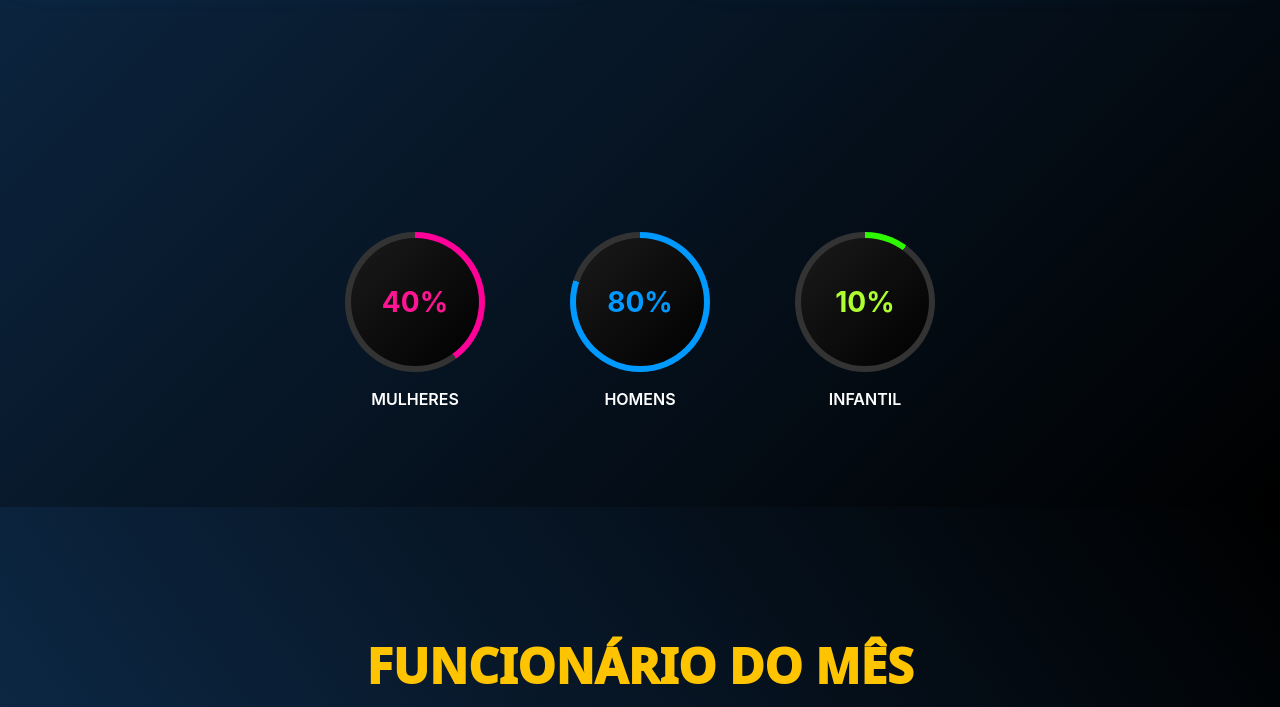
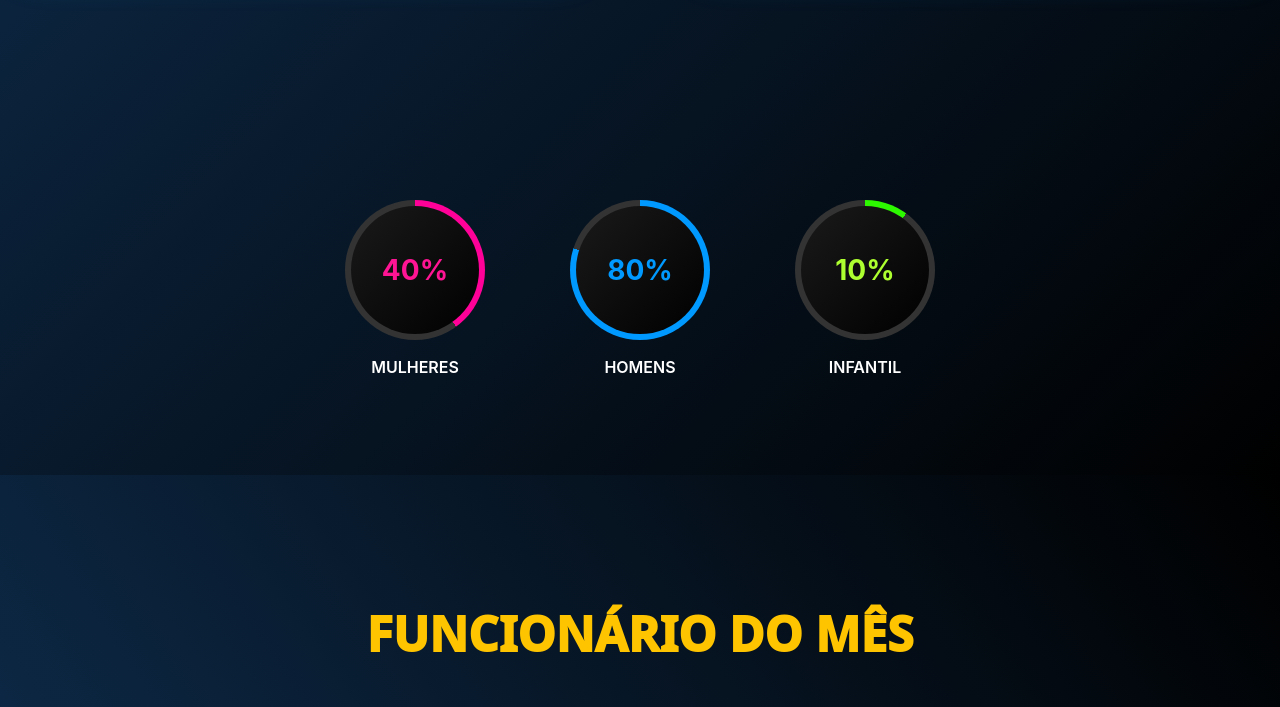
Before and after one commit to GabrielT27/TechFit, a PHP site: page /pagAdm.html in a window 1280 px wide. Shown: the part 760-1467 px from the top of the page. Run offline with PHP 8.4, Linux system fonts and the light colour scheme.

Commit message:
Atualizando margin.

```diff
--- a/pagAdm.css
+++ b/pagAdm.css
@@ -366,7 +366,7 @@ button:hover {
   width: 100%;
   position: relative;
   z-index: 10;
-  margin-top: 9rem;
+  margin-top: 7rem;
 }
 
 .circle-card {
```
